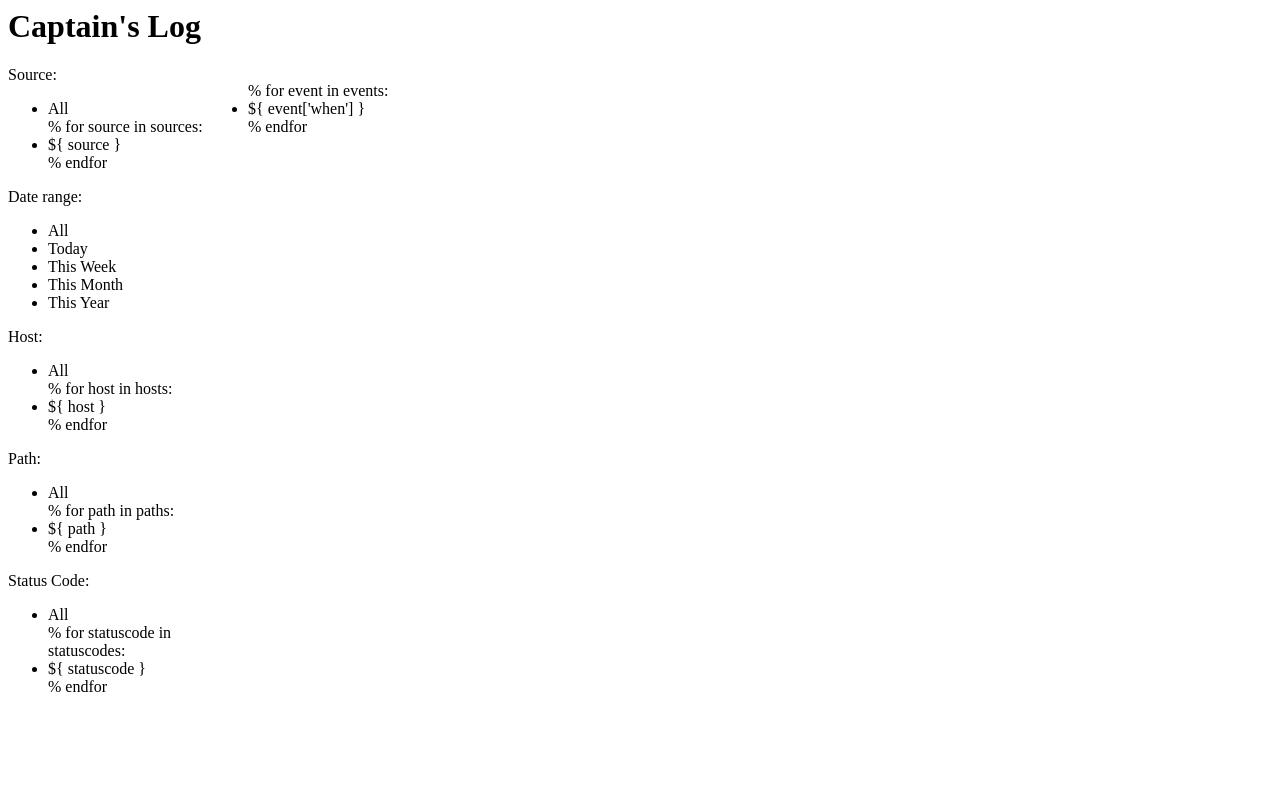
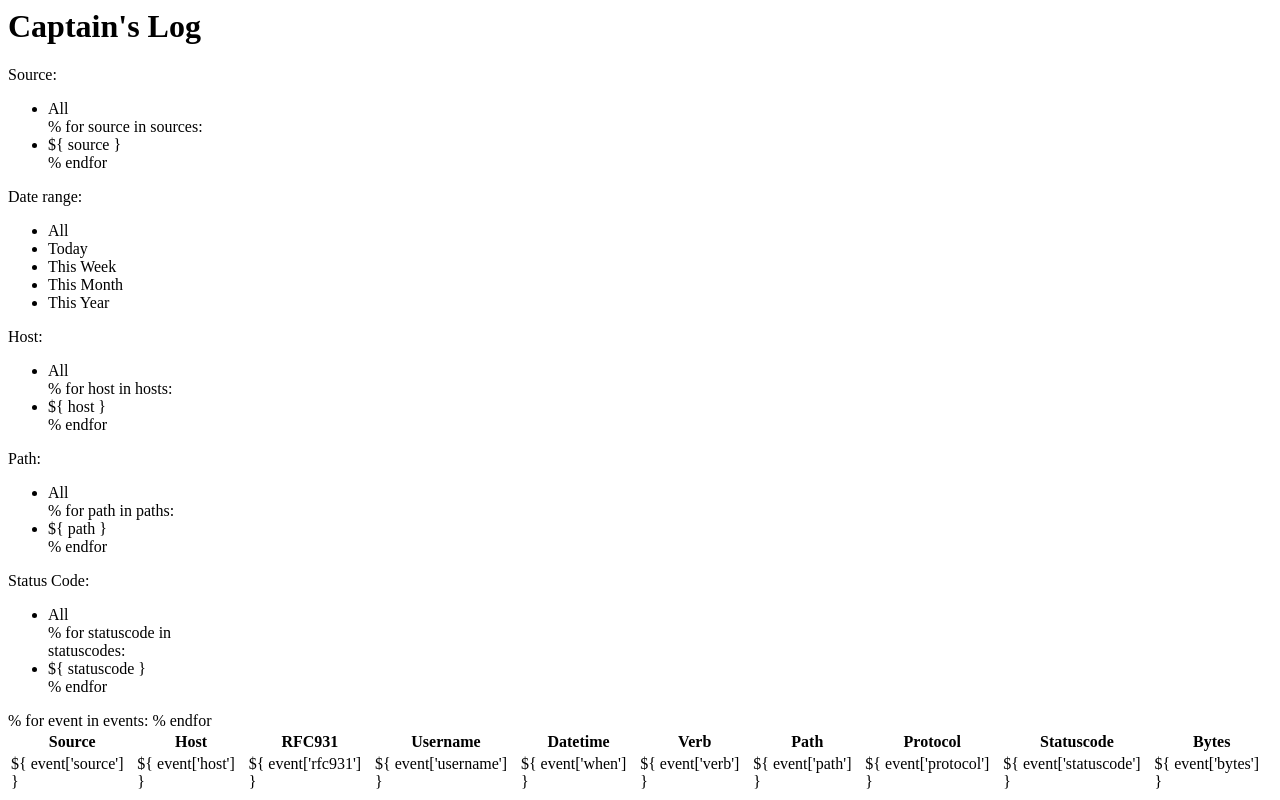
Before and after one commit to onyxfish/captainslog, a Python web app: template templates/index.html in a window 1280 px wide. Run offline with Jinja, Linux system fonts and the light colour scheme; the template is opened without the code that fills it, so the values that code supplies are empty; some libraries are stand-ins or nearby versions.

Commit message:
Added full display of log entries. Limited page size.

```diff
--- a/server.py
+++ b/server.py
@@ -17,7 +17,7 @@
         self.templates = TemplateLookup(directories=['templates'], module_directory='/tmp/mako_modules')
 
     @cherrypy.expose
-    def index(self, source='All', when='Today', host='All', path='All', statuscode='All'):
+    def index(self, source='All', when='Today', host='All', path='All', statuscode='All', page='0'):
         q = {}
 
         if source == 'All':
@@ -52,6 +52,7 @@
         hosts = events.distinct('host')
         paths = events.distinct('path')
         statuscodes = events.distinct('statuscode')
+        events = events.skip(int(page) * 20).limit(20)
 
         t = self.templates.get_template('index.html')
 
--- a/templates/index.html
+++ b/templates/index.html
@@ -48,11 +48,34 @@
     </div>
 
     <div id="content">
-        <ul>
+        <table>
+        <tr>
+            <th>Source</th>
+            <th>Host</th>
+            <th>RFC931</th>
+            <th>Username</th>
+            <th>Datetime</th>
+            <th>Verb</th>
+            <th>Path</th>
+            <th>Protocol</th>
+            <th>Statuscode</th>
+            <th>Bytes</th>
+        </tr>
         % for event in events:
-        <li class='event'>${ event['when'] }</li>
+        <tr>
+            <td>${ event['source'] }</td>
+            <td>${ event['host'] }</td>
+            <td>${ event['rfc931'] }</td>
+            <td>${ event['username'] }</td>
+            <td>${ event['when'] }</td>
+            <td>${ event['verb'] }</td>
+            <td>${ event['path'] }</td>
+            <td>${ event['protocol'] }</td>
+            <td>${ event['statuscode'] }</td>
+            <td>${ event['bytes'] }</td>
+        </tr>
         % endfor
-        </ul>
+        </table>
     </body>
 
     <link rel="stylesheet" type="text/css" href="assets/captainslog.css" />
```
